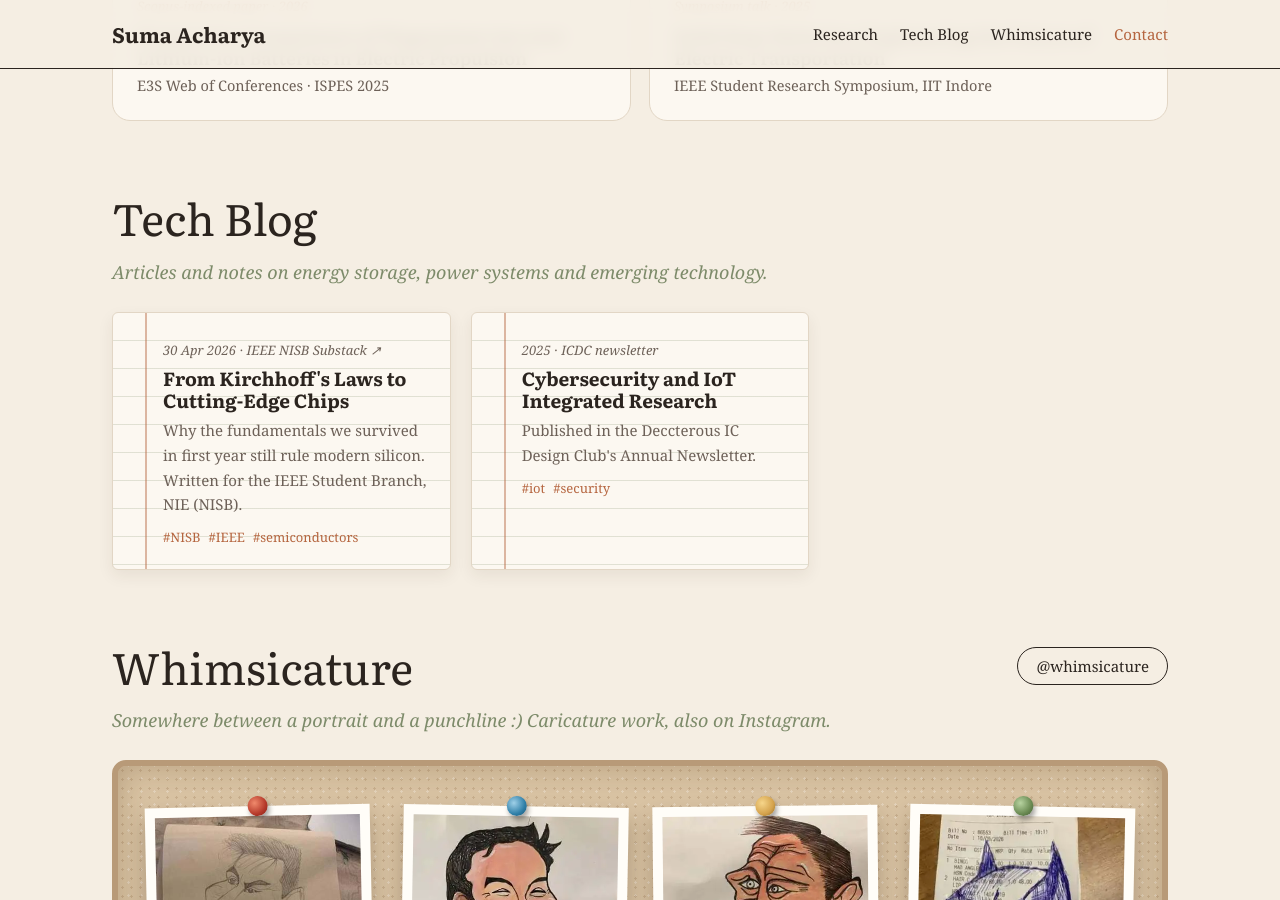
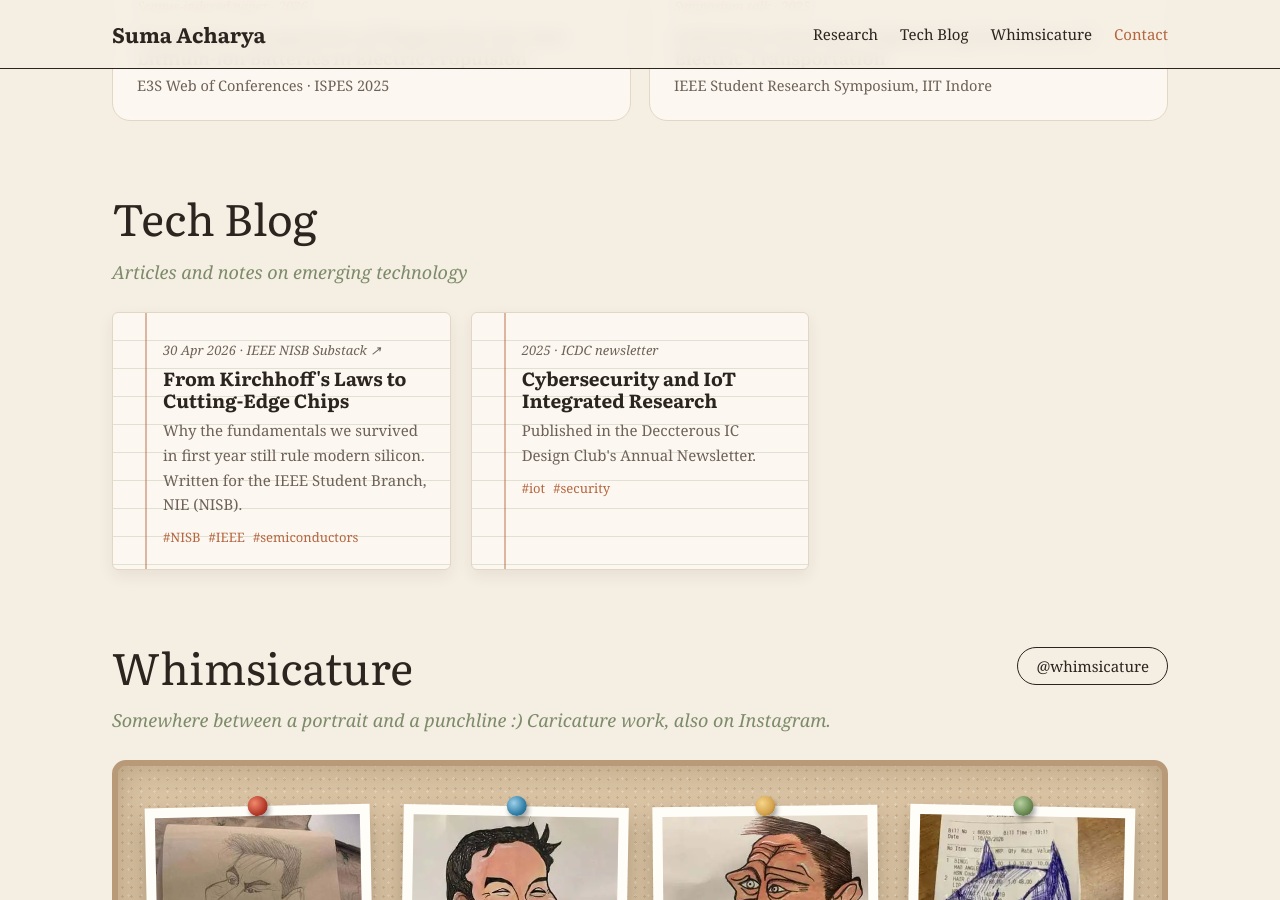
Before and after one commit to SumaAcharya/SumaAcharya.github.io, a Jekyll site: the page built from index.html, in a window 1280 px wide and 900 px high, scrolled down 1050 px. Built offline with Jekyll 4.4.1, drawn with Linux system fonts in a browser that asks for light colours.

Commit message:
Update index.html

```diff
--- a/index.html
+++ b/index.html
@@ -59,7 +59,7 @@ layout: default
 
 <section id="blog" class="section wrap">
   <div class="sec-head"><h2>Tech Blog</h2></div>
-  <p class="note">Articles and notes on energy storage, power systems and emerging technology.</p>
+  <p class="note">Articles and notes on emerging technology </p>
   <div class="notes">
     {% for post in site.posts %}
     <a class="note-card reveal" href="{{ post.external_url | default: post.url | relative_url }}"{% if post.external_url %} target="_blank" rel="noopener"{% endif %}>
```
